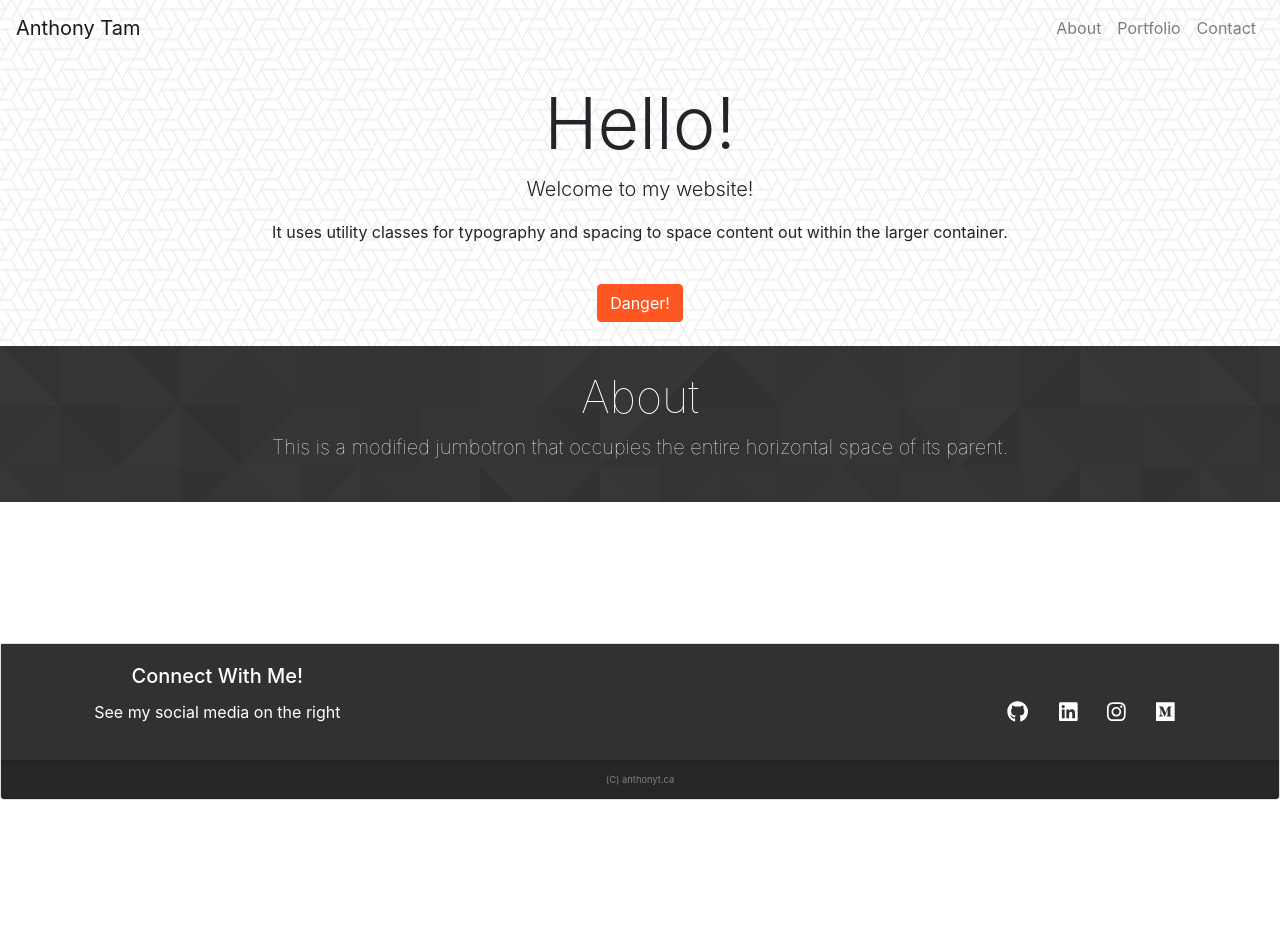
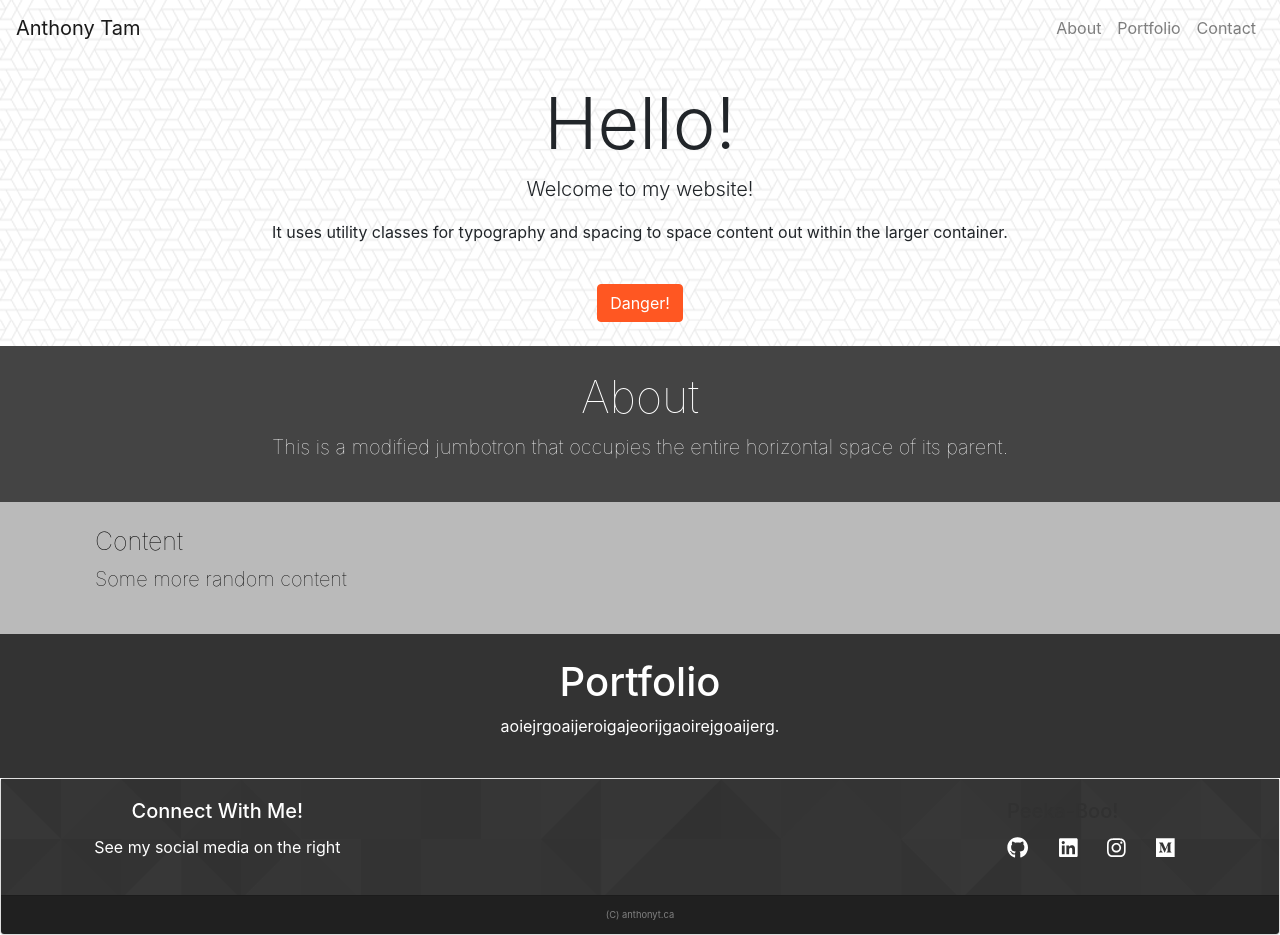
Before and after one commit to anthonytwh/anthonytwh.github.io, a React (Create React App) app: page / in a window 1280 px wide. Before the commit the page ends 800 px from the top, so only its background shows below. Built offline with nearby package versions, Linux system fonts and the light colour scheme.

Commit message:
fix footer, add sections

```diff
--- a/src/App.jsx
+++ b/src/App.jsx
@@ -5,6 +5,8 @@ import Header from './components/Header.jsx'
 import Footer from './components/Footer.jsx'
 import Main from './components/Main.jsx'
 import About from './components/About.jsx'
+import Content from './components/Content.jsx'
+import Portfolio from './components/Portfolio.jsx'
 import './assets/styles.css';
 
 // import { library } from '@fortawesome/fontawesome-svg-core'
@@ -31,6 +33,16 @@ class App extends Component {
 					<About />
 					<br></br>
 				</div>
+				<div className="Content">
+					<br></br>
+					<Content />
+					<br></br>
+				</div>
+				<div className="Portfolio">
+					<br></br>
+					<Portfolio />
+					<br></br>
+				</div>
 				<div className="Footer">
 					<Footer />
 				</div>
--- a/src/assets/styles.css
+++ b/src/assets/styles.css
@@ -1,6 +1,7 @@
 /* Title */
 .Title {
   text-align: center;
+  overflow: auto;
 }
 
 .test-button {
@@ -31,9 +32,9 @@
   background: none;
 }
 
-/* Mid Section */
-.Mid{
-  background: url("mid-section.png");
+/* Mid Section (About) */
+.Mid {
+  background: #444;
   color: white;
   text-align: center;
 }
@@ -48,14 +49,61 @@
   font-weight: 100;
 }
 
+/* Content Section (TBD) */
+.Content {
+  background: #BABABA;
+  text-align: left;
+  padding-left: 5em;
+
+}
+
+.Content-title {
+  color: black;
+  font-size: 25px;
+  font-weight: 100;
+
+}
+
+.Content-header {
+  color: black;
+  font-size: 20px;
+  font-weight: 100;
+}
+
+.Content-body{
+
+}
+
+/* Portfolio */
+.Portfolio {
+  background: #333;
+  text-align: center;
+  overflow: auto;
+}
+
+.Portfolio-title {
+  color: white;
+
+}
+
+.Portfolio-header {
+  color: white;
+
+}
+
+.Portfolio-body {
+  color: white;
+
+}
 
 /* Footer */
 .Footer {
   text-align: center;
+
 }
 
 .Footer-div {
-  position: absolute;
+  position: relative;
   right: 0;
   bottom: 0;
   left: 0;
@@ -67,7 +115,8 @@
 
 .Footer-body{
   text-align: center;
-  background-color: #313131;
+  background: url("mid-section.png");
+  /*background-color: #313131;*/
   color: white;
 
 }
@@ -78,7 +127,8 @@
 }
 
 .Footer-foot {
-  background-color: #262626;
+  /*background-color: #262626;*/
+  background-color: #202020;
   font-size: 7pt;
   color: grey;
 }
--- /dev/null
+++ b/src/components/Content.jsx
@@ -0,0 +1,25 @@
+import React, { Component} from 'react';
+import { Jumbotron, Container } from 'reactstrap';
+
+import '../assets/styles.css';
+
+class Content extends Component {
+
+	constructor (props){
+		super(props);
+	}
+
+	render () {
+		return (
+		    <div>
+					<Container fluid>
+						<h1 className="Content-title">Content</h1>
+						<p className="Content-header">Some more random content</p>
+					</Container>
+		    </div>
+			)
+	}
+
+}
+
+export default Content;
--- a/src/components/Portfolio.jsx
+++ b/src/components/Portfolio.jsx
@@ -0,0 +1,26 @@
+import React, { Component} from 'react';
+import { Jumbotron, Container } from 'reactstrap';
+
+import '../assets/styles.css';
+
+
+class Portfolio extends Component {
+
+	constructor (props){
+		super(props);
+	}
+
+	render () {
+		return (
+		    <div>
+				<Container fluid>
+					<h1 className="Portfolio-title">Portfolio</h1>
+					<p className="Portfolio-header">aoiejrgoaijeroigajeorijgaoirejgoaijerg.</p>
+				</Container>
+		    </div>
+			)
+	}
+
+}
+
+export default Portfolio;
```
